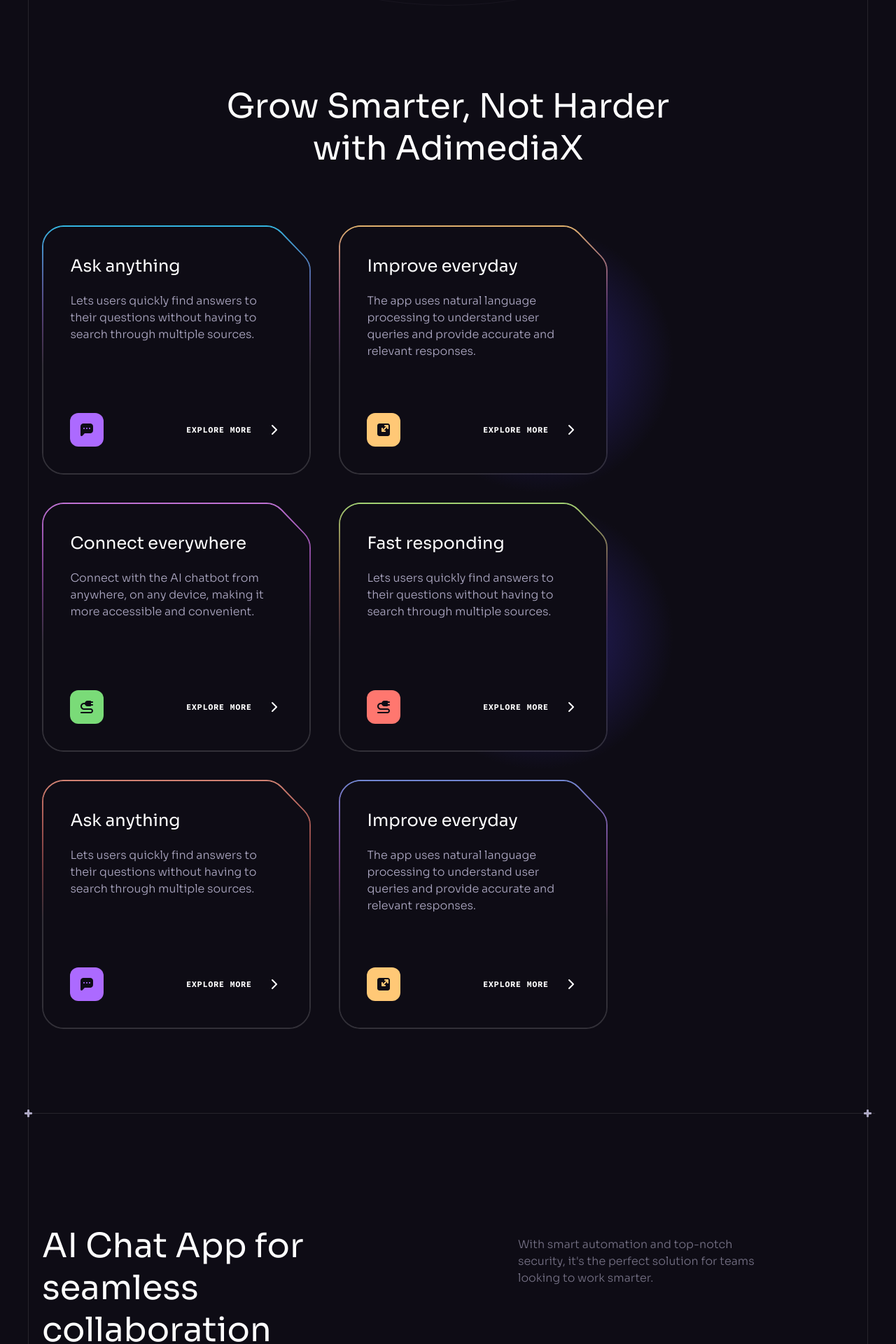
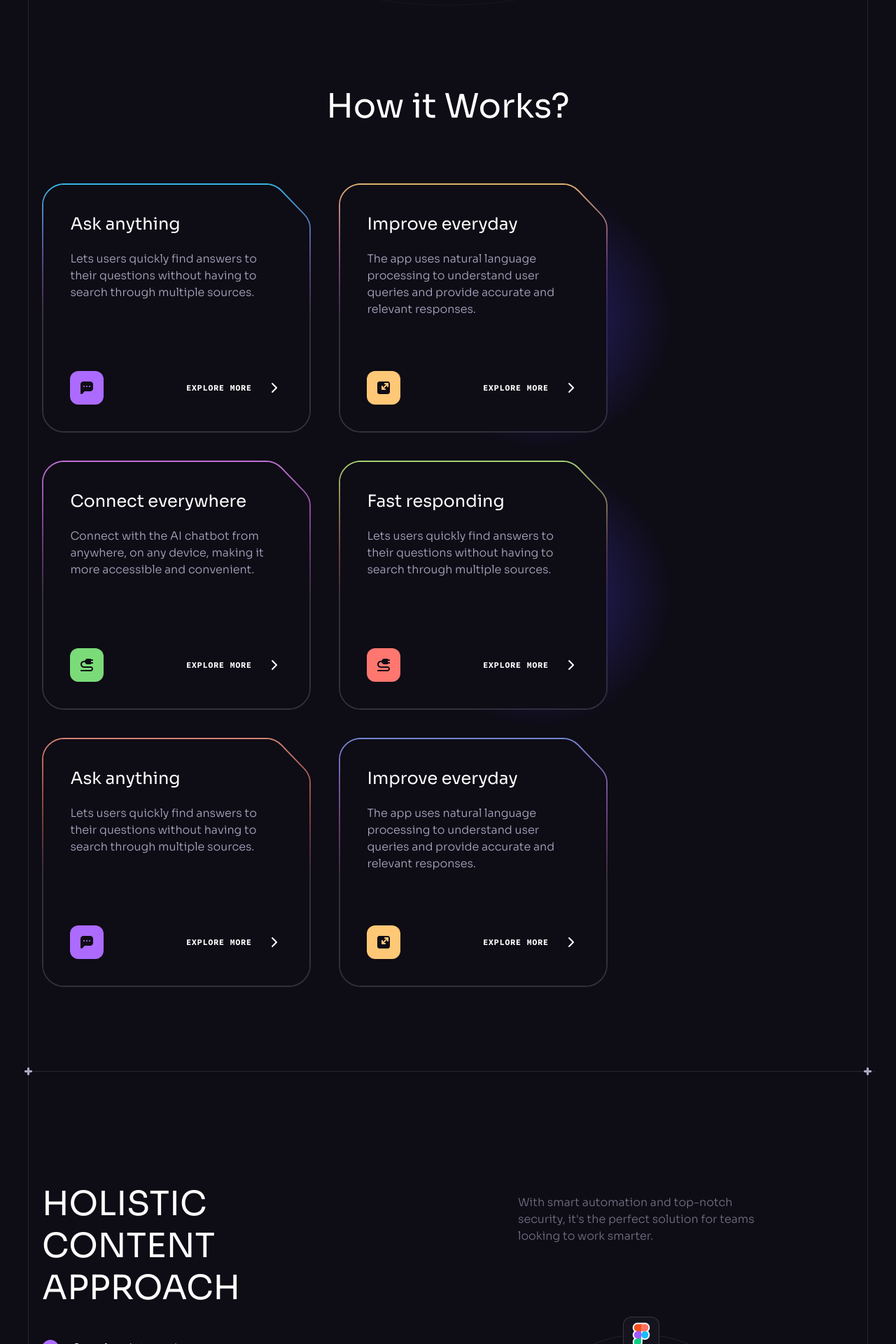
Before and after one commit to 4shreyas5/AdimediaX, a React (Vite) app: page / in a window 1280 px wide. Shown: the part 920-2840 px from the top of the page at 70% size. Built offline with nearby package versions, Linux system fonts and the light colour scheme.

Commit message:
Client Update 1 Done

```diff
--- a/src/components/Benefits.jsx
+++ b/src/components/Benefits.jsx
@@ -11,7 +11,7 @@
       <div className="container relative z-2">
         <Heading
           className="md:max-w-md lg:max-w-2xl"
-          title="Grow Smarter, Not Harder with AdimediaX"
+          title="How it Works?"
         />
 
         <div className="flex flex-wrap gap-10 mb-10">
--- a/src/components/Collaboration.jsx
+++ b/src/components/Collaboration.jsx
@@ -10,7 +10,7 @@
       <div className="container lg:flex">
         <div className="max-w-[25rem]">
           <h2 className="h2 mb-4 md:mb-8">
-            AI Chat App for seamless collaboration
+          HOLISTIC CONTENT APPROACH
           </h2>
 
           <ul className="max-w-[22rem] mb-10 md:mb-14">
--- a/src/components/Header.jsx
+++ b/src/components/Header.jsx
@@ -67,7 +67,7 @@
           <HamburgerMenu />
         </nav>
 
-        <Button className="hidden lg:flex" href="#Calendy">
+        <Button className="hidden lg:flex" href="https://calendly.com/adimediax/adimediax-discovery-call" target="_blank" rel="noopener noreferrer">
           Book A Call
         </Button>
 
--- a/src/components/Hero.jsx
+++ b/src/components/Hero.jsx
@@ -41,7 +41,7 @@
 </div>
 
 
-          <Button href="/pricing" white>
+          <Button href="https://calendly.com/adimediax/adimediax-discovery-call" white>
             Book a Call
           </Button>
         </div>
```
